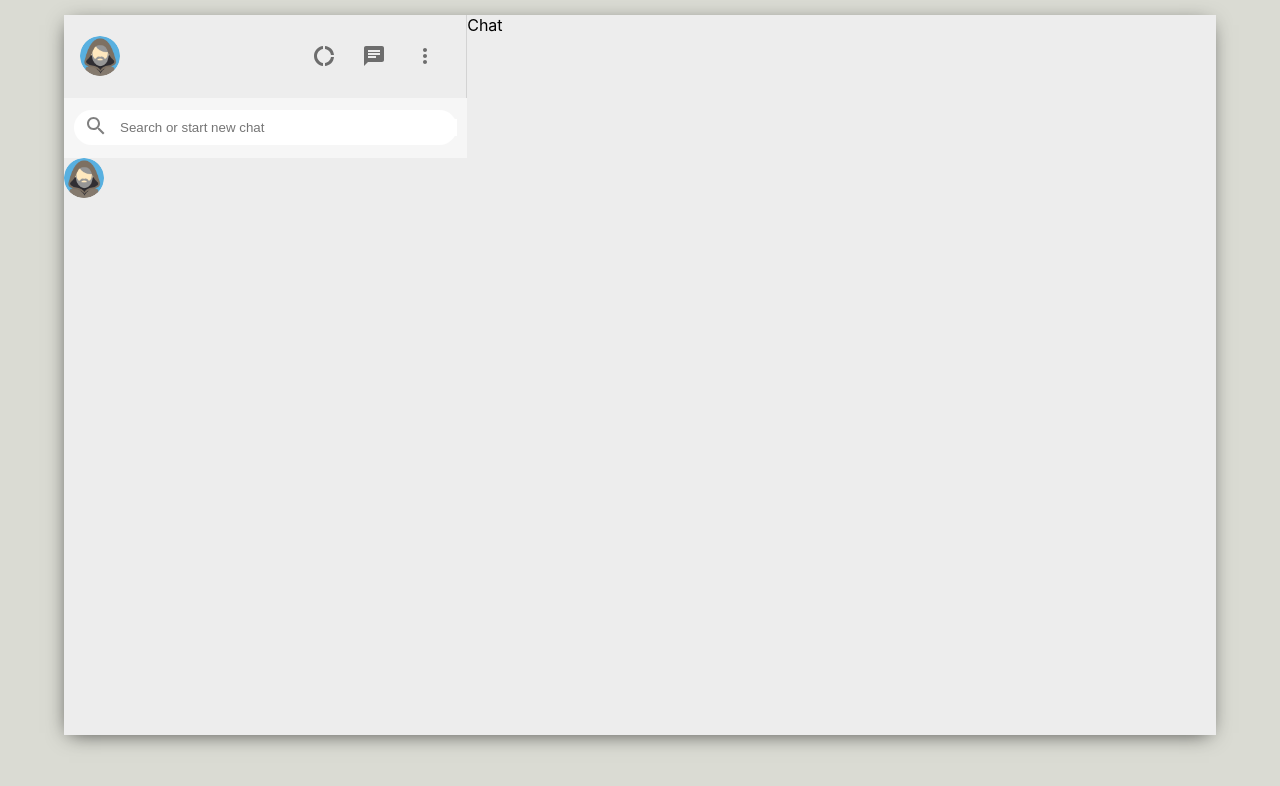
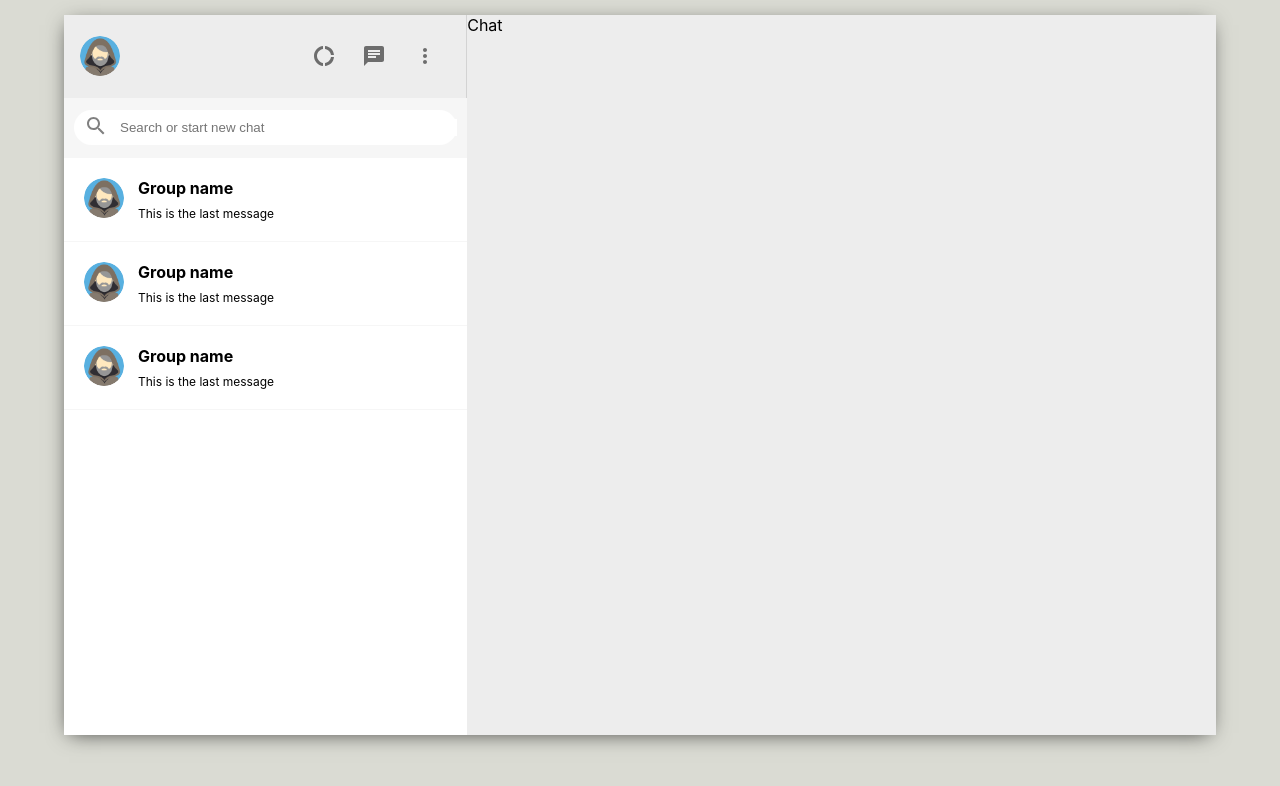
Before and after one commit to r-bytes/whatsapp-frontend, a React (Create React App) app: page / in a window 1280 px wide. Shown: the top 786 px of the page. Built offline with nearby package versions, Linux system fonts and the light colour scheme.

Commit message:
SidebarChat styling

```diff
--- a/src/components/Sidebar.jsx
+++ b/src/components/Sidebar.jsx
@@ -7,8 +7,7 @@ import { Avatar, IconButton } from "@material-ui/core";
 import SearchIcon from '@mui/icons-material/Search';
 import SidebarChat from "./SidebarChat"
 
-const Sidebar = (props) => {
-    console.log(props)
+const Sidebar = () => {
     return (
         <SidebarContainer>
             <SidebarHeader>
@@ -39,6 +38,8 @@ const Sidebar = (props) => {
             </SidebarSearch>
 
             <SidebarChats>
+                <SidebarChat />
+                <SidebarChat />
                 <SidebarChat />
             </SidebarChats>
         </SidebarContainer>
@@ -89,5 +90,7 @@ const SidebarSearchContainer =  styled.div`
     border-radius: 20px;
 `
 const SidebarChats =  styled.div`
-
+    flex: 1;
+    background-color: white;
+    overflow: scroll;
 `
--- a/src/components/SidebarChat.jsx
+++ b/src/components/SidebarChat.jsx
@@ -3,15 +3,38 @@ import React from 'react'
 import styled from "styled-components"
 
 const SidebarChat = () => {
-  return (
-    <SidebarChatContainer>
-        <Avatar src="/images/jedi.png" />
-    </SidebarChatContainer>
-  )
+    return (
+        <SidebarChatContainer>
+            <Avatar src="/images/jedi.png" />
+            <SidebarChatInfo>
+                <h2> Group name </h2>
+                <p> This is the last message </p>
+            </SidebarChatInfo>
+        </SidebarChatContainer>
+    )
 }
 
 export default SidebarChat
 
 const SidebarChatContainer = styled.div`
+    display: flex;
+    padding: 20px;
+    cursor: pointer;
+    border-bottom: 1px solid #f6f6f6;
 
+    &:hover {
+        background-color: #ebebeb;
+    }
 `
+const SidebarChatInfo = styled.div`
+    margin-left: 14px;
+
+    & h2 {
+        font-size: 16px;
+        margin-bottom: 8px;
+    }
+
+    & p {
+        font-size: 12px;
+    }
+`
```
